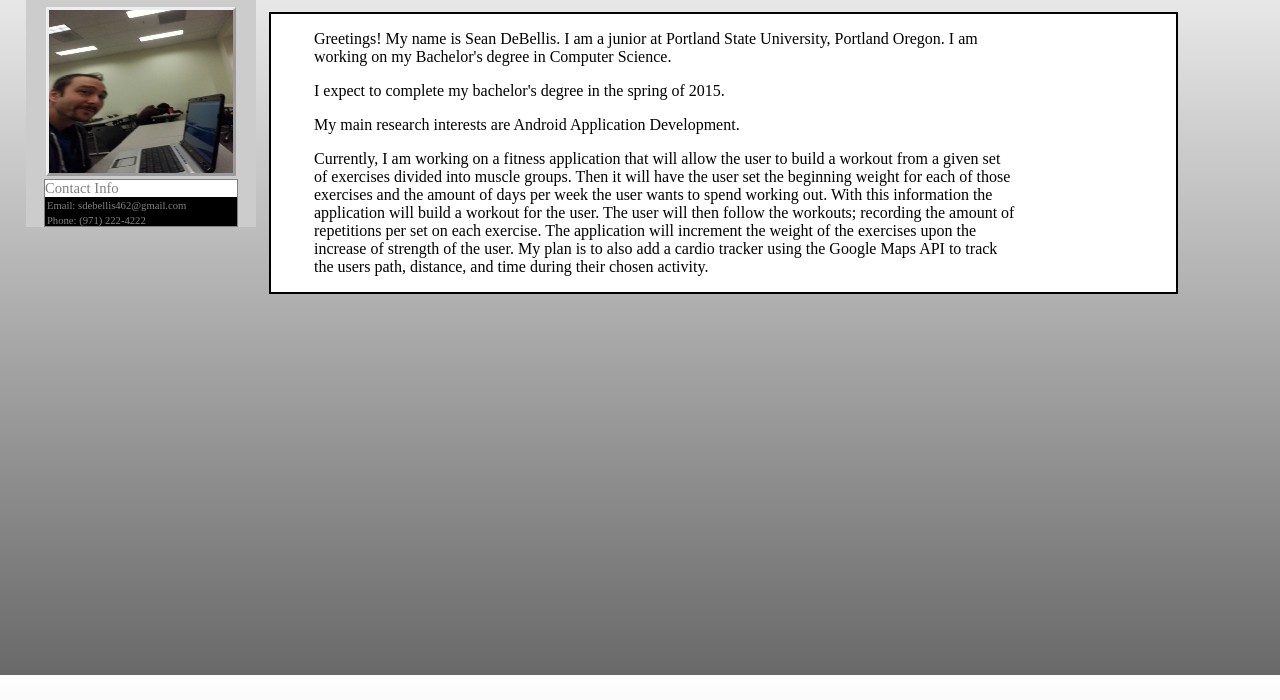
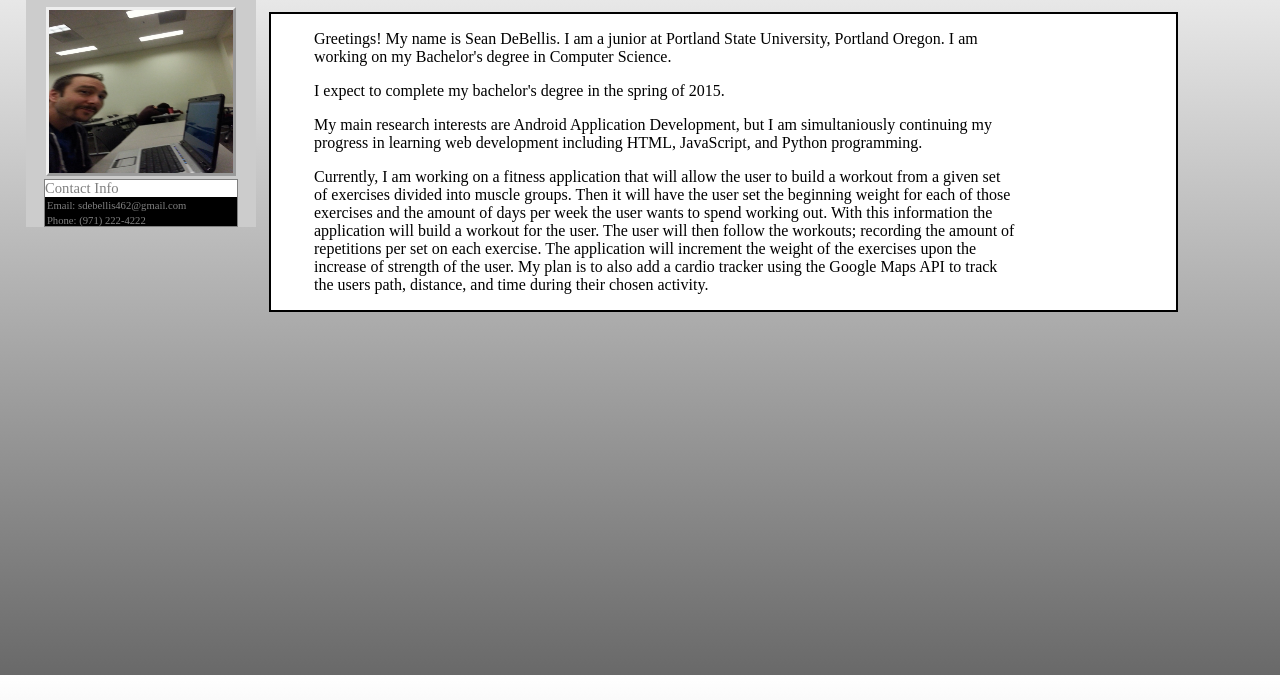
Before and after one commit to SMDeBellis/sdsite, a plain HTML site: page index.html in a window 1280 px wide. Shown: the part 125-825 px from the top of the page. Drawn offline with Linux system fonts and the light colour scheme.

Commit message:
added to index.html

```diff
--- a/index.html
+++ b/index.html
@@ -50,7 +50,7 @@
 
             <p>I expect to complete my bachelor's degree in the spring of 2015.</p>
 
-            <p>My main research interests are Android Application Development.</p>
+            <p>My main research interests are Android Application Development, but I am simultaniously continuing my progress in learning web development including HTML, JavaScript, and Python programming.</p>
 
             <p>Currently, I am working on a fitness application that will allow the user to build a workout from a given set of exercises divided into muscle groups. Then it will have the user set the beginning weight for each of those exercises and the amount of days per week the user wants to spend working out. With this information the application will build a workout for the user. The user will then follow the workouts; recording the amount of repetitions per set on each exercise. The application will increment the weight of the exercises upon the increase of strength of the user. My plan is to also add a cardio tracker using the Google Maps API to track the users path, distance, and time during their chosen activity.</p>
 
```
